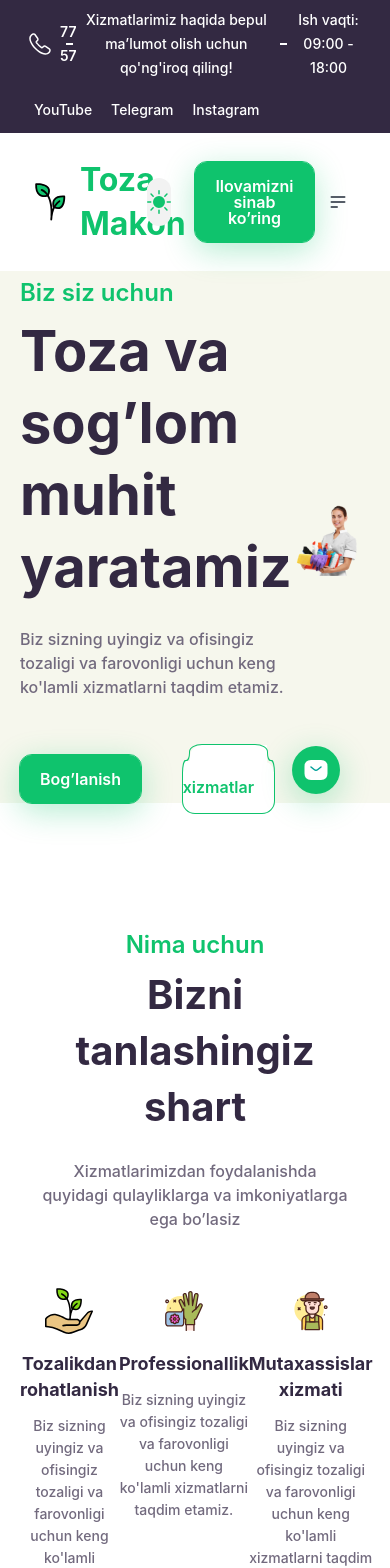
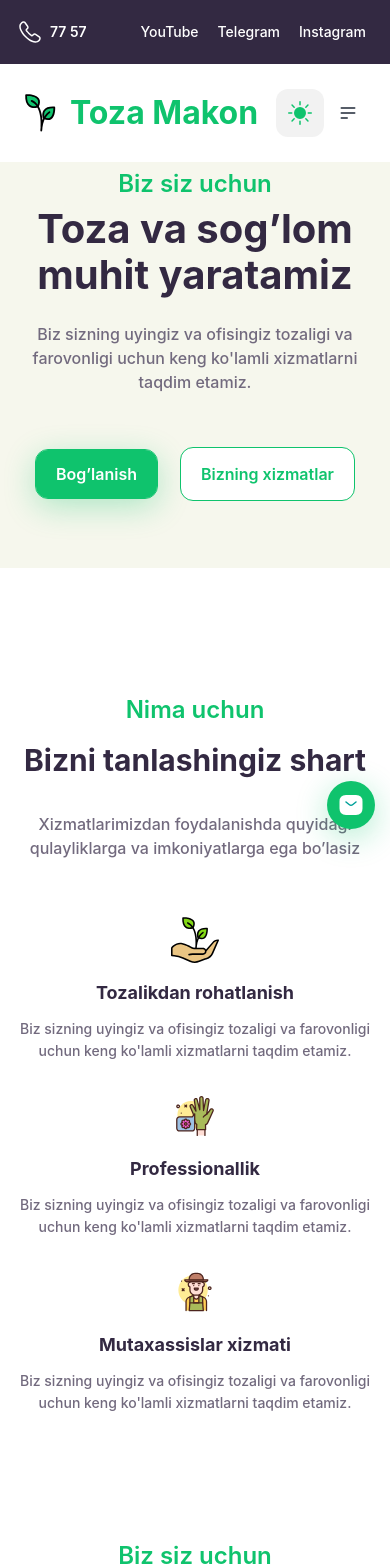
Before and after one commit to MAQSADBEK77/Hakaton-Najot-Talim, a React (Vite) app: page / in a window 390 px wide. Shown: the top 1568 px of the page. Built offline with nearby package versions, Linux system fonts and the light colour scheme.

Commit message:
Site responsive 350px

```diff
--- a/src/App.css
+++ b/src/App.css
@@ -90,9 +90,8 @@
 }
 .mini-carts {
   transition: all 0.4s;
-
   background-color: var(--bg-color);
-
+  gap: 10px;
   display: flex;
   justify-content: space-between;
   margin-top: 56px;
--- a/src/Responsive.css
+++ b/src/Responsive.css
@@ -16,3 +16,73 @@
     display: none;
   }
 }
+@media screen and (max-width: 1000px) {
+  .dash,
+  .navbar-left p {
+    display: none;
+  }
+  .hero {
+    padding-bottom: 70px;
+  }
+}
+@media screen and (max-width: 750px) {
+  .ilova .hero-left {
+    text-align: center;
+  }
+  .ilova .hero-left p,
+  .ilova .hero-left h1 {
+    margin-left: auto;
+    margin-right: auto;
+    max-width: 100%;
+  }
+  .ilova .hero-links {
+    margin: 0 auto;
+    justify-content: center;
+  }
+  .hero h1 {
+    font-size: 40px !important;
+    line-height: 46px !important;
+  }
+  .mini-carts {
+    gap: 30px;
+    flex-direction: column;
+  }
+  .mini-cart {
+    margin: 0 auto;
+  }
+}
+
+@media screen and (max-width: 600px) {
+  .navbar .navbar-start {
+    min-width: 244px;
+  }
+  .navbar .greenFather {
+    display: none;
+  }
+  .hero {
+    text-align: center;
+  }
+  .hero-links {
+    margin: 0 auto;
+    justify-content: center;
+  }
+  .hero-right img {
+    display: none;
+  }
+  .raiting {
+    width: 375px !important;
+  }
+  h2 {
+    font-size: 30px !important;
+  }
+}
+@media screen and (max-width:400px) {
+  .container {
+    padding-left: 10px !important;
+    padding-right: 10px !important;
+  }
+  .chat-btn {
+    bottom: 15px;
+    right: 15px;
+  }
+}
--- a/src/components/NavBar.jsx
+++ b/src/components/NavBar.jsx
@@ -9,10 +9,12 @@ function NavBar() {
             <img src={CallIcon} alt="This is call icon" />
             77 57
           </a>
-          <div className="dash"></div>Xizmatlarimiz haqida bepul ma’lumot olish
-          uchun qo'ng'iroq qiling!
           <div className="dash"></div>
-          Ish vaqti: 09:00 - 18:00
+          <p>
+            Xizmatlarimiz haqida bepul ma’lumot olish uchun qo'ng'iroq qiling!
+          </p>
+          <div className="dash"></div>
+          <p>Ish vaqti: 09:00 - 18:00</p>
         </div>
         <div className="navbar-right">
           <a href="#">YouTube</a>
```
